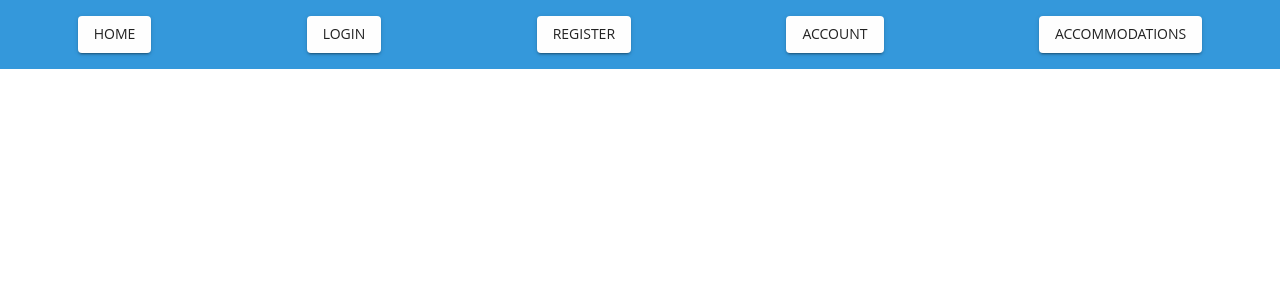
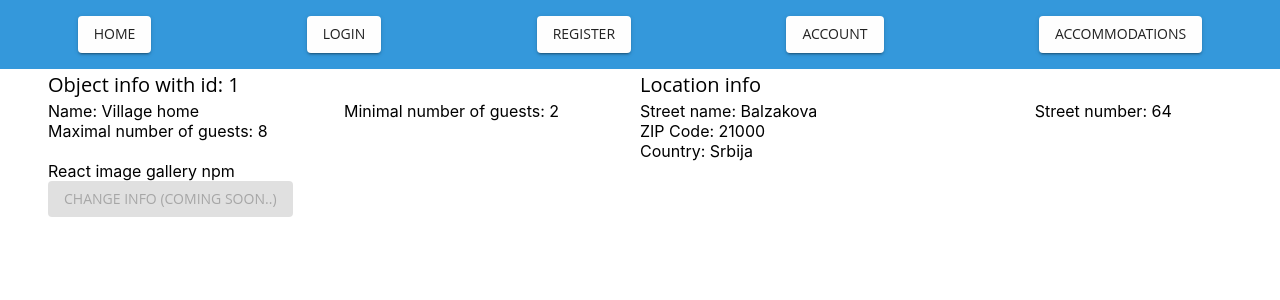
Before and after one commit to rruzicic/globetrotter, a React (Create React App) app in the folder bnb/frontend/bnb-frontend/: page /accommodationInfo/1 in a window 1280 px wide. Shown: the top 300 px of the page. Built offline with nearby package versions, Linux system fonts and the light colour scheme; the HTML template or start-up script is replaced by a standard one.

Commit message:
add accommodation info

```diff
--- a/bnb/frontend/bnb-frontend/src/App.jsx
+++ b/bnb/frontend/bnb-frontend/src/App.jsx
@@ -10,6 +10,7 @@ import theme from './theme';
 import AccountPage from './pages/AccountPage';
 import AccommodationManagementPage from './pages/AccommodationManagementPage';
 import NewAccommodationPage from './pages/NewAccommodationPage';
+import AccommodationInfoPage from './pages/AccommodationInfoPage';
 
 function App() {
   return (
@@ -23,6 +24,7 @@ function App() {
             <Route path={'/account'} element={<AccountPage />} />
             <Route path={'/myAccommodation'} element={<AccommodationManagementPage />} />
             <Route path={'/newAccommodation'} element={<NewAccommodationPage />} />
+            <Route path={'/accommodationInfo/:id'} element={<AccommodationInfoPage />} />
           </Routes>
         </Layout>
       </BrowserRouter>
--- /dev/null
+++ b/bnb/frontend/bnb-frontend/src/pages/AccommodationInfoPage.jsx
@@ -0,0 +1,78 @@
+import { useEffect, useState } from "react";
+import { useParams } from "react-router";
+import { Grid, Typography, Button } from "@mui/material";
+
+const AccommodationInfoPage = () => {
+    const { id } = useParams()
+    const [objectInfo, setObjectInfo] = useState()
+    useEffect(() => {
+        //TODO: fetch object info by id
+        setObjectInfo(
+            {
+                name: 'Village home',
+                minGuestNumber: '2',
+                maxGuestNumber: '8',
+                streetName: 'Balzakova',
+                streetNumber: '64',
+                zipCode: '21000',
+                country: 'Srbija'
+            }
+        )
+    }, [])
+
+    return (
+        <Grid container>
+            {
+                objectInfo && (
+                    <>
+                        <Grid item xs={6}>
+                            <Typography variant="h6" color="initial">
+                                Object info with id: {id}
+                            </Typography>
+                            <Grid container>
+                                <Grid item xs={6}>
+                                    Name: {objectInfo.name}
+                                </Grid>
+                                <Grid item xs={6}>
+                                    Minimal number of guests: {objectInfo.minGuestNumber}
+                                </Grid>
+                                <Grid item xs={12}>
+                                    Maximal number of guests: {objectInfo.maxGuestNumber}
+                                </Grid>
+                            </Grid>
+                        </Grid>
+                        <Grid item xs={6}>
+                            <Typography variant="h6" color="initial">
+                                Location info
+                            </Typography>
+                            <Grid container>
+                                <Grid item xs={8}>
+                                    Street name: {objectInfo.streetName}
+                                </Grid>
+                                <Grid item xs={4}>
+                                    Street number: {objectInfo.streetNumber}
+                                </Grid>
+                                <Grid item xs={12}>
+                                    ZIP Code: {objectInfo.zipCode}
+                                </Grid>
+                                <Grid item xs={12}>
+                                    Country: {objectInfo.country}
+                                </Grid>
+                            </Grid>
+                        </Grid>
+                    </>
+                )
+            }
+            <Grid item xs={12}>
+                    React image gallery npm
+            </Grid>
+            <Grid item xs={12}>
+                <Button variant="contained" color="primary" disabled>
+                    Change info (coming soon..)
+                </Button>
+            </Grid>
+        </Grid>
+    );
+}
+
+export default AccommodationInfoPage;
--- a/bnb/frontend/bnb-frontend/src/pages/AccommodationManagementPage.jsx
+++ b/bnb/frontend/bnb-frontend/src/pages/AccommodationManagementPage.jsx
@@ -11,21 +11,25 @@ const AccommodationManagementPage = () => {
         //TODO: get hosts objects and setObjects
         setObjects([
             {
+                id: 1,
                 name: 'Village home',
                 location: 'Zlatibor',
                 image: '/home.jpg'
             },
             {
+                id: 2,
                 name: 'Mountain home',
                 location: 'Tara',
                 image: '/home.jpg'
             },
             {
+                id: 3,
                 name: 'Costal home',
                 location: 'Nice',
                 image: '/home.jpg'
             },
             {
+                id: 4,
                 name: 'City home',
                 location: 'NYC',
                 image: '/home.jpg'
@@ -40,13 +44,12 @@ const AccommodationManagementPage = () => {
         },
         card: {
             '&:hover': {
-                transform: 'scale(1.1)'
+                transform: 'scale(1.05)'
             },
             cursor: 'pointer',
             transition: 'all 1s'
         }
     }
-
     return (
         <Grid container spacing={2} mt={6}>
             <Grid item xs={12}>
@@ -66,9 +69,11 @@ const AccommodationManagementPage = () => {
                 objects && objects.map((object) => {
                     return (
                         <Grid item xs={4} sx={styles.grid}>
-                            <Box sx={styles.card}>
-                                <AccommodationCard name={object.name} location={object.location} image={object.image} />
-                            </Box>
+                            <Link to={`/accommodationInfo/${object.id}`}>
+                                <Box sx={styles.card}>
+                                    <AccommodationCard name={object.name} location={object.location} image={object.image} />
+                                </Box>
+                            </Link>
                         </Grid>
                     )
                 }
--- a/bnb/frontend/bnb-frontend/src/pages/NewAccommodationPage.jsx
+++ b/bnb/frontend/bnb-frontend/src/pages/NewAccommodationPage.jsx
@@ -3,7 +3,6 @@ import { Form } from "react-final-form";
 import REGEX from "../regex";
 import NewAccommodationForm from "../components/accommodationManagement/NewAccommodationForm";
 
-let emailRegex = new RegExp(REGEX.EMAIL)
 let numberRegex = new RegExp(REGEX.NUMBER)
 
 const NewAccommodationPage = () => {
```
